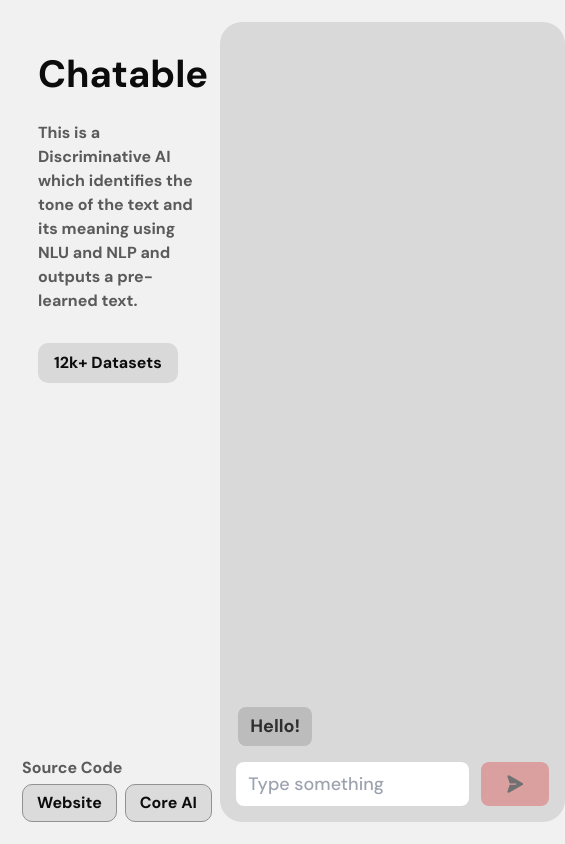
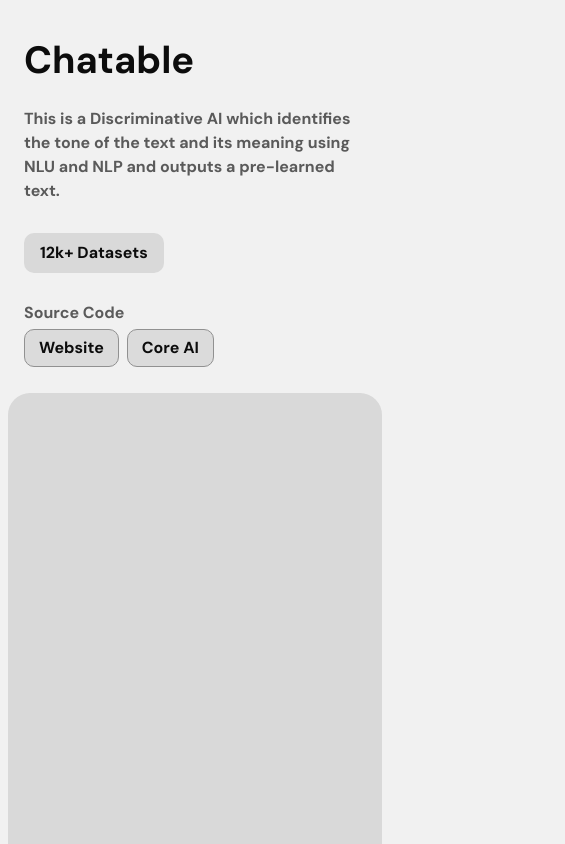
Before and after one commit to Rahuletto/chatable, a Next.js app: page / in a window 390 px wide. Shown: the top 844 px of the page, 565 px wide, since content can reach past the window. Built offline with nearby package versions, Linux system fonts and the light colour scheme; no server answers.

Commit message:
made for mobile

```diff
--- a/app/globals.css
+++ b/app/globals.css
@@ -258,3 +258,32 @@
     transform: scale(1);
   }
 }
+
+@media only screen and (max-width: 750px) {
+  main {
+    display: flex;
+    flex-direction: column;
+    gap: 26px;
+    padding-bottom: 26px !important;
+    max-height: inherit;
+    padding: 8px;
+  }
+  .left {
+    gap: 12px;
+  }
+  .chatbox {
+    min-height: 93vh;
+  }
+  .bot, .user {
+    max-width: 69vw;
+  }
+
+  .code {
+    padding-left: 16px;
+    padding-right: 12px;
+  }
+
+  .content {
+    padding-bottom: 16px;
+  }
+}
--- a/app/page.tsx
+++ b/app/page.tsx
@@ -21,7 +21,10 @@
     });
     const res: { reply: string; status: number } = await r.json();
     setLoading(false);
-    setSession((old) => [{ user: false, message: res.reply }, ...old]);
+    setSession((old) => [
+      { user: false, message: res.reply.replace(/&nbsp;/g,' ') },
+      ...old,
+    ]);
 
     (box as HTMLInputElement).disabled = false;
     box?.focus();
@@ -45,7 +48,7 @@
             <span className="datasets">12k+ Datasets</span>
           </div>
 
-          <div>
+          <div className="code">
             <p>Source Code</p>
             <div className="flex gap-2">
               <a href="https://github.com/Rahuletto/chatable" className="links">
@@ -105,8 +108,8 @@
             {session.map((elem, i) => {
               return (
                 <div className="message" key={i}>
-                  <div className={elem.user ? "user" : "bot"}>
-                    <p>{elem.message}</p>
+                  <div id="msg" className={elem.user ? "user" : "bot"}>
+                    <p>{elem.message.replace(/&nbsp;/g,' ')}</p>
                   </div>
                 </div>
               );
```
